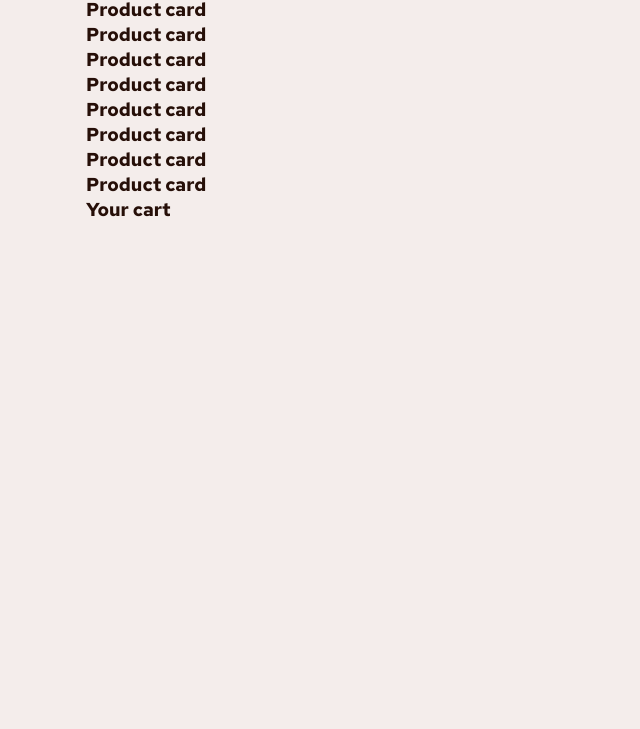
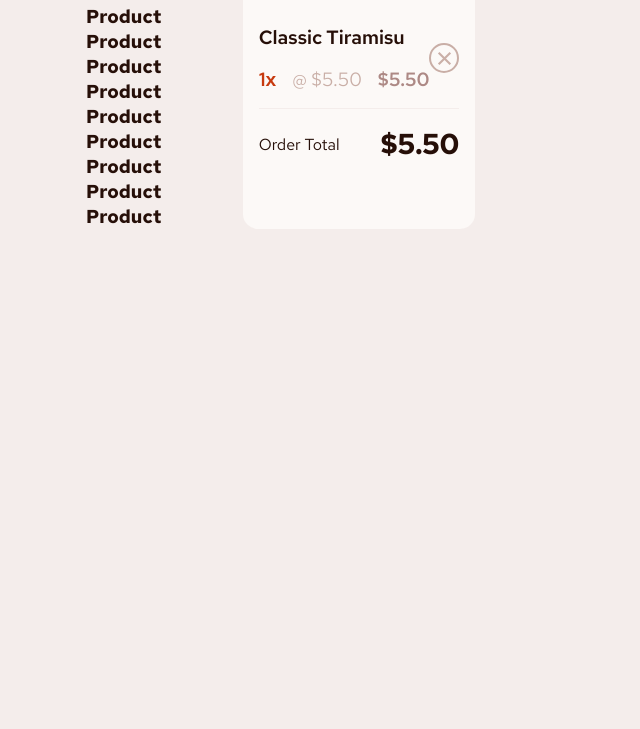
Before and after one commit to antelopest/product-list-with-cart, a website built with webpack: page src/index.html in a window 1280 px wide. Shown: the part 71-800 px from the top of the page, without its empty margins (0-640 px from the left). Built offline with nearby package versions, Linux system fonts and the light colour scheme.

Commit message:
main change webpack.config.js, package.json and more files

```diff
--- a/package.json
+++ b/package.json
@@ -31,6 +31,7 @@
     "postcss-loader": "^8.1.1",
     "sass": "^1.89.2",
     "sass-loader": "^16.0.5",
+    "style-loader": "^4.0.0",
     "webpack": "^5.100.1",
     "webpack-cli": "^6.0.1",
     "webpack-dev-server": "^5.2.2"
--- a/src/index.html
+++ b/src/index.html
@@ -21,7 +21,7 @@
   </head>
   <body>
     <div class="container">
-      <main class="main-container">
+      <main class="main">
         <products-component></products-component>
         <cart-component></cart-component>
       </main>
--- /dev/null
+++ b/src/modules/order/components/cart/cart.component.html
@@ -0,0 +1,27 @@
+<div class="header">
+  <h2 class="header__title">Your cart</h2>
+</div>
+
+<div class="order">
+  <div class="product">
+    <div class="product__info">
+      <div class="product__title">Classic Tiramisu</div>
+      <div class="product__order">
+        <div class="product__count">1х</div>
+        <div class="product__price">@ $5.50</div>
+        <div class="product__total">$5.50</div>
+      </div>
+    </div>
+    <div class="product__action">
+      <button>
+        <svg-loader-component
+          src="./assets/images/icons/icon-remove-item.svg"
+        ></svg-loader-component>
+      </button>
+    </div>
+  </div>
+</div>
+<div class="footer">
+  <div class="footer__description">Order Total</div>
+  <div class="footer__total">$5.50</div>
+</div>
--- a/src/modules/order/components/cart/cart.component.js
+++ b/src/modules/order/components/cart/cart.component.js
@@ -1,13 +1,33 @@
 import Component from '@component/Component.js';
+
+import templateHTML from './cart.component.html';
 
 export default class CartComponent extends Component {
   static tag = 'cart-component';
-  static templateUrl = './cart.component.html';
-  static stylesUrl = ['./cart.component.scss'];
+  static classes = ['cart'];
 
   constructor() {
     super();
 
-    this.innerHTML = '<h3>Your cart</h3>';
+    this.innerHTML = templateHTML;
+
+    this.classList.add(...CartComponent.classes);
+  }
+
+  async render() {
+    // const getHeaderCart = (count) => {
+    //   return `
+    //   <div class="header">
+    //     <h2 class="header__title">Your cart</h2>
+    //   </div>`;
+    // }
+    //
+    // const getOrder = (products) => {
+    //
+    // }
+    //
+    // const getTotal => {
+    //
+    // }
   }
 }
--- a/src/modules/order/components/product-card/product-card.component.js
+++ b/src/modules/order/components/product-card/product-card.component.js
@@ -4,9 +4,12 @@ import { container } from '@orderModule/order.module.js';
 
 export default class ProductCardComponent extends Component {
   static tag = 'product-card-component';
+  static classes = ['product-card'];
 
   async connectedCallback() {
-    this.innerHTML = `<h3>Product card</h3>`;
+    this.innerHTML = `<h3>Product</h3>`;
+
+    this.classList.add(...ProductCardComponent.classes);
   }
 
   // /* Hook call when delete element in DOM */
--- a/src/modules/order/components/products/products.component.js
+++ b/src/modules/order/components/products/products.component.js
@@ -4,13 +4,17 @@ import { container } from '@orderModule/order.module.js';
 
 export default class ProductsComponent extends Component {
   static tag = 'products-component';
+  static classes = ['products'];
 
   async connectedCallback() {
     await this.productsService.initCompleted;
 
-    this.innerHTML = `<header class="header">
-      <h1 header__title>Desserts</h1>
-    </header>`;
+    this.classList.add(...ProductsComponent.classes);
+
+    this.innerHTML = `<div class="header">
+      <h1 class="header__title">Desserts</h1>
+    </div>`;
+
     for (const product of this.productsService.products) {
       this.innerHTML += `<product-card-component product-id="${product.id}"></product-card-component>`;
     }
--- /dev/null
+++ b/src/modules/order/components/svg-loader/svg-loader.component.js
@@ -0,0 +1,29 @@
+import Component from '@component/Component.js';
+
+export default class SvgLoaderComponent extends Component {
+  static tag = 'svg-loader-component';
+  static classes = ['svg-loader'];
+
+  addClasses() {
+    this.classList.add(...SvgLoaderComponent.classes);
+  }
+
+  async init() {
+    const src = this.getAttribute('src');
+
+    try {
+      const res = await fetch(src);
+      this.innerHTML = await res.text();
+    } catch (e) {
+      console.error(`Error fetching ${src}: ${e}`);
+    }
+  }
+
+  constructor() {
+    super();
+
+    this.addClasses();
+
+    this.init();
+  }
+}
--- a/src/modules/order/order.module.js
+++ b/src/modules/order/order.module.js
@@ -8,6 +8,7 @@ import CartService from './services/cart/cart.service.js';
 import ProductCardComponent from './components/product-card/product-card.component.js';
 import CartComponent from './components/cart/cart.component.js';
 import ProductsComponent from './components/products/products.component.js';
+import SvgLoaderComponent from '@orderModule/components/svg-loader/svg-loader.component.js';
 
 export const container = new Container();
 
@@ -17,6 +18,7 @@ export const OrderModule = new Module({
     [CartService.serviceName, CartService, CartService.isSingleton]
   ],
   components: [
+    [SvgLoaderComponent.tag, SvgLoaderComponent],
     [ProductCardComponent.tag, ProductCardComponent],
     [ProductsComponent.tag, ProductsComponent],
     [CartComponent.tag, CartComponent]
--- a/src/styles/main.scss
+++ b/src/styles/main.scss
@@ -20,8 +20,143 @@
   color: map.get($color, rose900);
 }
 
+.main {
+  display: flex;
+  flex-direction: column;
+  gap: 1rem;
+
+  @media (min-width: map.get($container, lg)) {
+    flex-direction: row;
+  }
+}
+
 .products {
+  .header__title {
+    padding: 1rem 0;
+  }
 }
 
 .cart {
+  padding: 1rem 0;
+  border-radius: 15px;
+  background-color: map.get($color, rose50);
+
+  .header {
+    padding: 1rem 1rem;
+    &__title {
+      color: map.get($color, red);
+    }
+  }
+
+  .order {
+    display: flex;
+    flex-direction: column;
+  }
+
+  .product {
+    display: flex;
+    flex-direction: row;
+    justify-content: space-between;
+    align-items: center;
+    margin: 0 1rem;
+    padding: 1rem 0;
+    border-bottom: 1px solid map.get($color, rose100);
+
+    &__info {
+      display: flex;
+      flex-direction: column;
+      justify-content: space-between;
+      gap: 1rem;
+    }
+
+    &__title {
+      font-weight: map.get($font, font-weight-600);
+      font-size: 1.2rem;
+    }
+
+    &__order {
+      display: flex;
+      flex-direction: row;
+      justify-content: start;
+      align-items: center;
+      gap: 1rem;
+    }
+
+    &__action {
+      button {
+        @include mixins.centring();
+
+        outline: none;
+        border-radius: 50%;
+        background-color: map.get($color, rose50);
+        border: 2px solid map.get($color, rose300);
+        height: 30px;
+        width: 30px;
+        cursor: pointer;
+
+        svg {
+          width: 15px;
+          height: 15px;
+        }
+
+        &:hover {
+          border: 2px solid map.get($color, rose500);
+
+          svg {
+            fill: map.get($color, rose500);
+          }
+
+          path {
+            fill: map.get($color, rose500);
+          }
+        }
+      }
+    }
+
+    &__count {
+      color: map.get($color, red);
+      font-weight: map.get($font, font-weight-600);
+      font-size: 1.2rem;
+    }
+
+    &__price {
+      color: map.get($color, rose300);
+      font-weight: map.get($font, font-weight-400);
+      font-size: 1.2rem;
+    }
+
+    &__total {
+      color: map.get($color, rose400);
+      font-weight: map.get($font, font-weight-600);
+      font-size: 1.2rem;
+    }
+  }
+
+  .footer {
+    padding: 1rem 1rem;
+    display: flex;
+    flex-direction: row;
+    justify-content: space-between;
+    align-items: center;
+
+    .footer__description {
+      font-size: 1rem;
+      font-weight: map.get($font, font-weight-400);
+      color: map.get($color, rose900);
+    }
+
+    .footer__total {
+      font-size: 1.8rem;
+      font-weight: map.get($font, font-weight-700);
+      color: map.get($color, rose900);
+    }
+  }
 }
+
+.svg-loader {
+  height: 100%;
+  width: 100%;
+  display: flex;
+  justify-content: center;
+  align-items: center;
+}
--- a/src/styles/mixins/_mixins.scss
+++ b/src/styles/mixins/_mixins.scss
@@ -1 +1,2 @@
 @forward 'container/container';
+@forward 'position/center';
--- /dev/null
+++ b/src/styles/mixins/position/_center.scss
@@ -0,0 +1,5 @@
+@mixin centring() {
+  display: flex;
+  justify-content: center;
+  align-items: center;
+}
--- a/src/styles/variables/_variables.scss
+++ b/src/styles/variables/_variables.scss
@@ -23,6 +23,6 @@ $font: (
   font-family: 'Red Hat Text',
   font-optical-sizing: auto,
   font-weight-400: 400,
-  font-weight-600: 400,
-  font-weight-700: 400
+  font-weight-600: 600,
+  font-weight-700: 700
 );
--- a/webpack.config.js
+++ b/webpack.config.js
@@ -8,20 +8,34 @@ import MiniCssExtractPlugin from 'mini-css-extract-plugin';
 const __filename = fileURLToPath(import.meta.url);
 const __dirname = path.dirname(__filename);
 
+const isDev = process.env.NODE_ENV !== 'production';
+
 export default {
   entry: './src/main.js',
   output: {
+    path: path.resolve(__dirname, 'dist'),
     filename: 'bundle.[contenthash].js',
-    path: path.resolve(__dirname, 'dist'),
-    clean: true
-    // publicPath: '/product-list-with-cart/'
+    clean: true,
+    publicPath: isDev ? '/' : '/product-list-with-cart/'
+  },
+  mode: isDev ? 'development' : 'production',
+  devtool: isDev ? 'eval-source-map' : false,
+  devServer: {
+    static: {
+      directory: path.resolve(__dirname, 'dict'),
+      watch: true
+    },
+    port: 3000,
+    open: true,
+    hot: true,
+    watchFiles: ['./src/**/', './src/index.html']
   },
   module: {
     rules: [
       {
         test: /\.scss$/i,
         use: [
-          MiniCssExtractPlugin.loader,
+          isDev ? 'style-loader' : MiniCssExtractPlugin.loader,
           'css-loader',
           {
             loader: 'postcss-loader',
@@ -47,12 +61,13 @@ export default {
     new CleanWebpackPlugin(),
     new HtmlWebpackPlugin({
       template: './src/index.html',
-      filename: 'index.html'
+      filename: 'index.html',
+      inject: true
     }),
-    new HtmlWebpackPlugin({
-      template: './src/index.html',
-      filename: '404.html'
-    }),
+    // new HtmlWebpackPlugin({
+    //   template: './src/index.html',
+    //   filename: '404.html'
+    // }),
     new MiniCssExtractPlugin({
       filename: 'main.[contenthash].css'
     }),
@@ -66,13 +81,6 @@ export default {
       ]
     })
   ],
-  devServer: {
-    static: './dist',
-    port: 3000,
-    open: true,
-    hot: true,
-    liveReload: true
-  },
   resolve: {
     extensions: ['.js'],
     alias: {
@@ -83,6 +91,5 @@ export default {
       '@container': path.resolve(__dirname, 'src/core/container'),
       '@orderModule': path.resolve(__dirname, 'src/modules/order')
     }
-  },
-  mode: 'development'
+  }
 };
```
